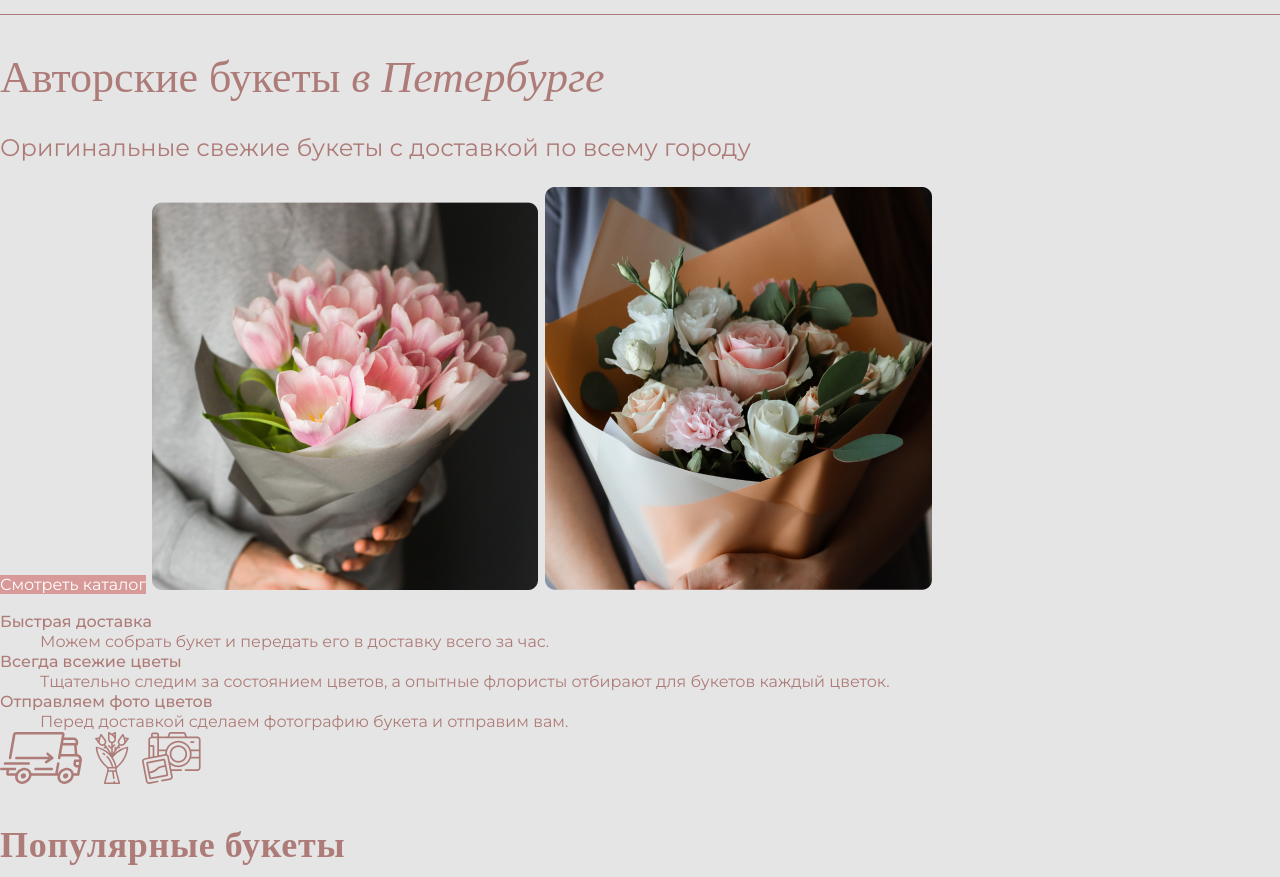
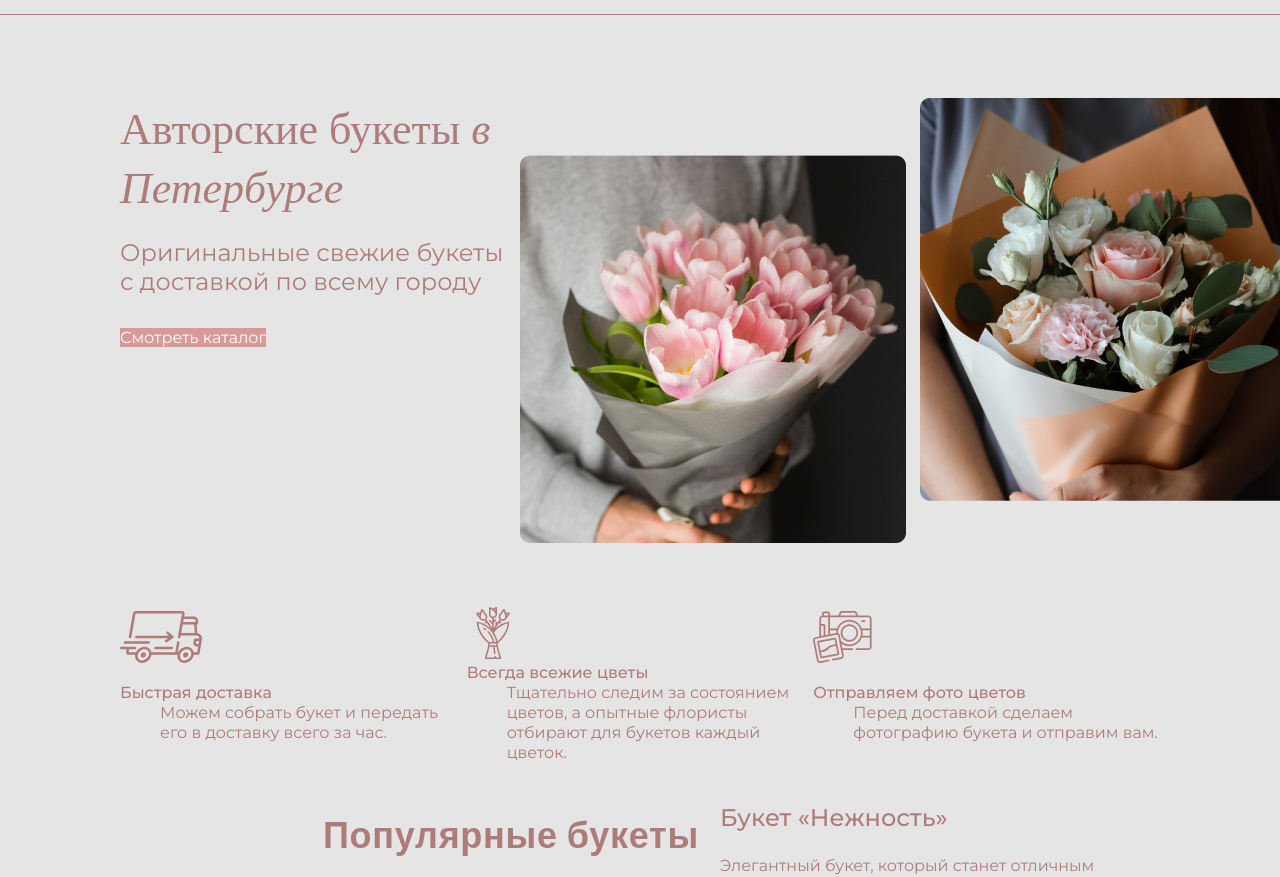
Before and after one commit to voroninadm/Marafon1, a plain HTML site: page index.html in a window 1280 px wide. Shown: the part 74-951 px from the top of the page. Drawn offline with nearby package versions, Linux system fonts and the light colour scheme; a web font is replaced by a local one.

Commit message:
2
css and html updated

```diff
--- a/index.html
+++ b/index.html
@@ -5,18 +5,16 @@
     <meta name="description" content="Авторские букеты с доствакой по всему Питеру">
     <meta name="keywords" content="букеты, цветы, авторские, оригинальные, доставка, Питер, Санкт-Петербург">
     <title>Авторские букеты в Петербурге</title>
+    <link rel="preconnect" href="https://fonts.googleapis.com">
+    <link rel="preconnect" href="https://fonts.gstatic.com" crossorigin>
+    <link href="https://fonts.googleapis.com/css2?family=Montserrat:wght@400;500&family=Playfair+Display:ital,wght@0,400;0,700;1,400&display,=swap" rel="stylesheet">
     <link rel="stylesheet" href="main-style.css">
     <link rel="stylesheet" href="normalize.css">
-    <link rel="preconnect" href="https://fonts.googleapis.com">
-    <link rel="preconnect" href="https://fonts.gstatic.com" crossorigin>
-    <link href="https://fonts.googleapis.com/css2?family=Playfair+Display:ital,wght@0,400;0,700;1,400&display=swap" rel="stylesheet">
-    <link href="https://fonts.googleapis.com/css2?family=Montserrat:wght@400;500&display=swap" rel="stylesheet">
 </head>
 <body>
 <header class="page-header">
     <nav>
-    <!--    <a href="#"><img src="img/Лого.svg" alt="to main page" width="100" height="33"></a>-->
-        <ul class="main-nav">
+        <ul class="link-nav">
             <li><a href="#">Каталог</a> </li>
             <li><a href="#">Доставка и оплата</a></li>
             <li><a href="#">Отзывы</a></li>
@@ -30,25 +28,38 @@
 <main>
 
     <section class="start-container">
-        <h1>Авторские букеты <span>в Петербурге</span></h1>
-        <p>Оригинальные свежие букеты с доставкой по всему городу</p>
-        <a href="#">Смотреть каталог</a>
+        <div class="start-title">
+            <h1 class="reset-line">Авторские букеты <span>в Петербурге</span></h1>
+            <p>Оригинальные свежие букеты с доставкой по всему городу</p>
+            <a href="#">Смотреть каталог</a>
+        </div>
         <img src="img/flower1.png" alt="pink bouquet" width="386" height="388">
         <img src="img/flowers2.png" alt="white-pink roses bouquet" width="387" height="404">
     </section>
 
     <section class="benefits">
         <h2 class="visually-hidden">Наши приемущества</h2>
+        <div class="benefit-block fast-service">
+            <img src="img/delivery_icon.svg" alt="fast-car" width="82" height="52">
         <dl>
             <dt>Быстрая доставка</dt>
             <dd>Можем собрать букет и передать его в доставку всего за час.</dd>
+        </dl>
+        </div>
+        <div class="benefit-block freshness">
+        <dl>
+            <img src="img/flower_icon.svg" alt="flower-in-vase" width="52" height="52">
             <dt>Всегда всежие цветы</dt>
             <dd>Тщательно следим за состоянием цветов, а опытные флористы отбирают для букетов каждый цветок.</dd>
+        </dl>
+        </div>
+        <div class="benefit-block photo_making">
+            <img src="img/photo_icon.svg" alt="camera" width="59" height="52">
+        <dl>
             <dt>Отправляем фото цветов</dt>
             <dd>Перед доставкой сделаем фотографию букета и отправим вам.</dd>
-            <img src="img/delivery_icon.svg" alt="fast-car" width="82" height="52">
-            <img src="img/flower_icon.svg" alt="flower-in-vase" width="52" height="52">
-            <img src="img/photo_icon.svg" alt="camera" width="59" height="52">
+        </dl>
+        </div>
         </dl>
     </section>
 
--- a/main-style.css
+++ b/main-style.css
@@ -1,13 +1,19 @@
 .visually-hidden{ /* Ниндзя-класс*/
     display: none;
 }
+
+.reset-line{
+    margin:0;
+    padding: 0;
+}
+
 
 body{
     background-color: #E5E5E5;
 }
 
 h2{ /* Стили для всех заголовков h2*/
-    font-family: Playfair Display;
+    font-family: Playfair Display, "Baskerville Old Face", sans-serif;
     font-style: normal;
     font-weight: bold;
     font-size: 36px;
@@ -23,33 +29,35 @@ h2{ /* Стили для всех заголовков h2*/
     border-top: 1px solid #AE7C78;
     border-bottom: 1px solid #AE7C78;
 
-    font-family: Montserrat;
+    font-family: Montserrat, "Times New Roman", sans-serif;
     font-weight: 400;
     align-items: center;
-    font-family: Montserrat;
     font-style: normal;
-    font-weight: normal;
     font-size: 16px;
     line-height: 20px;
     text-align: center;
     color: #AE7C78;
 }
 
-.main-nav{ /* Разметка блока навигации */
+.link-nav{ /* Разметка блока навигации */
+    display:flex;
     margin:0;
-    display:flex;
     justify-content: space-around;
     align-items:  center;
     list-style-type: none;
 }
 
-.main-nav a{ /* Стиль ссылок в навигации*/
+.link-nav a{ /* Стиль ссылок в навигации*/
     text-decoration: none;
     color: #AE7C78;
 }/* Окончание стилей шапки*/
 
 /*Стартовый блок*/
 .start-container{ /*Разметка и стили стартового блока*/
+    display: grid;
+    grid-template-columns: repeat(3, 1fr);
+    width: 1200px;
+    margin: 0 120px 0 120px;
 
     font-family: Montserrat;
     font-style: normal;
@@ -57,6 +65,10 @@ h2{ /* Стили для всех заголовков h2*/
     font-size: 24px;
     line-height: 29px;
     color: #AE7C78;
+}
+
+.start-title h1{
+    margin-top: 81px;
 }
 
 .start-container h1{ /*Главный заголовок */;
@@ -67,18 +79,41 @@ h2{ /* Стили для всех заголовков h2*/
     line-height: 59px;
     color: #AE7C78;
 }
+
 .start-container span{ /* курсив  в заголовке*/
     font-style: italic;
 }
+
 .start-container a, /* стили ссылок*/
 .popular-slider a{
-    text-decoration: none;
-    background-color:#D89999;
-    color: #FFFFFF;
     Font-family: Montserrat;
     Font-style: Regular;
     Font-size: 16px;
     Line-height: 20px;
+    margin-top: 94px;
+
+    text-decoration: none;
+    background-color:#D89999;
+    color: #FFFFFF;
+    box-shadow: ;
+
+}
+
+.start-container img:first-of-type{
+    margin-top: 140px;
+}
+
+.start-container img:last-of-type{
+    margin-top: 82px;
+}
+
+/* Окончание стартового блока */
+.benefits{
+    display: grid;
+    grid-template-columns: repeat(3, 1fr);
+    margin: 48px 120px 0 120px;
+    justify-content: center;
+    align-items: center;
 }
 
 .steps dt,
@@ -103,6 +138,14 @@ h2{ /* Стили для всех заголовков h2*/
     letter-spacing: 0em;
     text-align: left;
     color:#AE7C78;
+} /*Окончание блока приемушеств */
+
+.popular-slider{
+    display: grid;
+
+    grid-template-columns: repeat(2, 1fr);
+    width: 794px;
+    margin: 0 323px 0 323px;
 }
 
 .popular-slider h3{ /*Заголовок в слайдере */
@@ -235,6 +278,14 @@ h2{ /* Стили для всех заголовков h2*/
     color: #AE7C78;
 }
 
+.comments{
+    display: grid;
+    grid-template-columns: repeat(3, 1fr);
+    width: 1200px;
+    border: 1px solid #AE7C78;
+    margin: auto;
+}
+
 .comments blockquote{
     font-family: Montserrat;
     font-style: normal;
```
